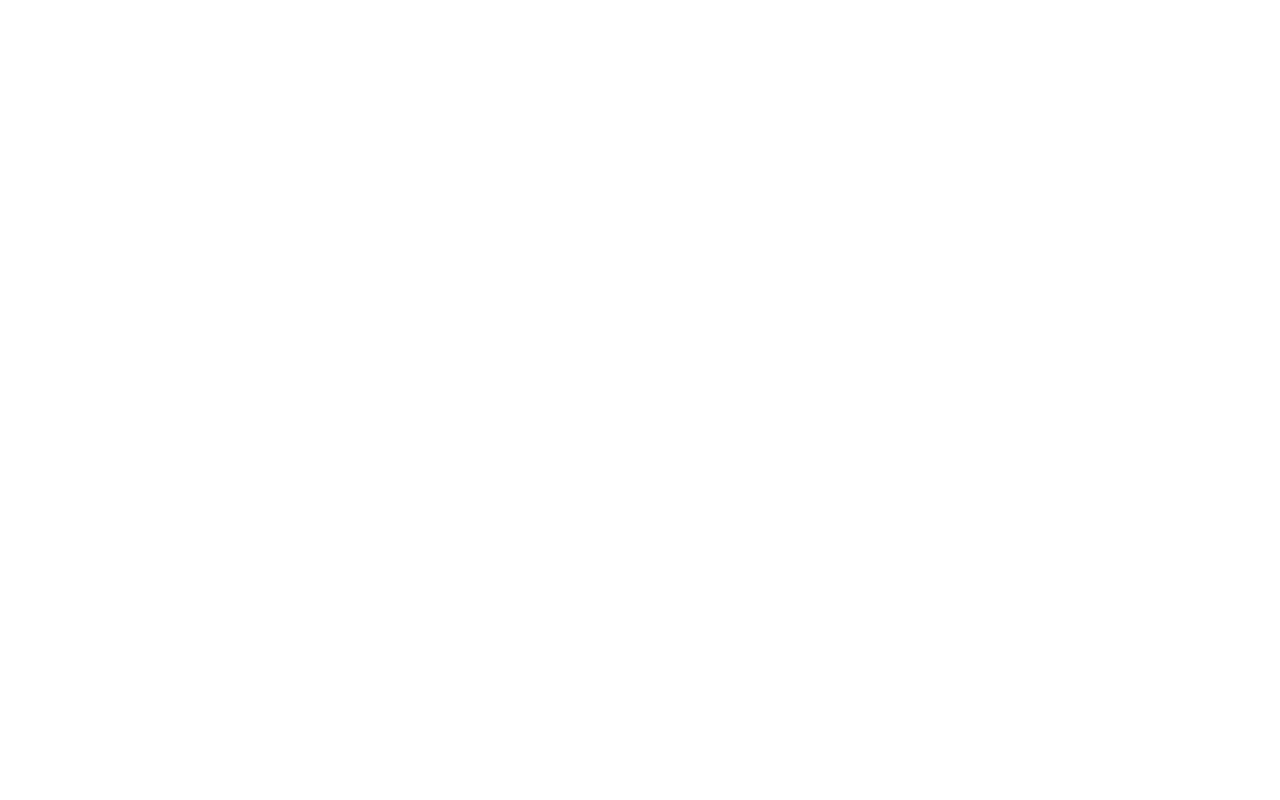
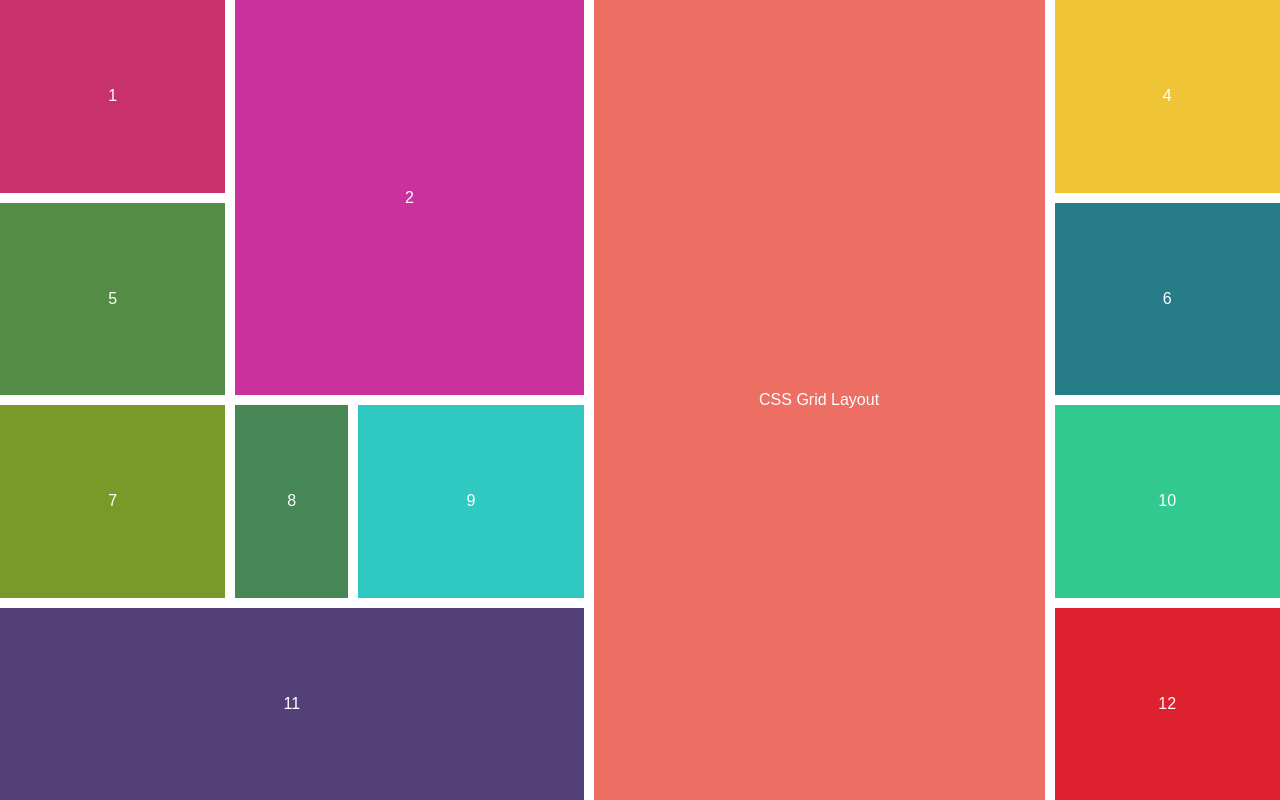
Before and after one commit to deekeh/bl-grid-layout, a plain HTML site: page index.html in a window 1280 px wide. Drawn offline with Linux system fonts and the light colour scheme.

Commit message:
added task1 - grid layout as per spec

```diff
--- a/index.html
+++ b/index.html
@@ -5,8 +5,20 @@
   <meta http-equiv="X-UA-Compatible" content="IE=edge">
   <meta name="viewport" content="width=device-width, initial-scale=1.0">
   <title>BridgeLabz - Grid Layout</title>
+  <link rel="stylesheet" href="style/index.css">
 </head>
 <body>
-
+  <div>1</div>
+  <div>2</div>
+  <div>CSS Grid Layout</div>
+  <div>4</div>
+  <div>5</div>
+  <div>6</div>
+  <div>7</div>
+  <div>8</div>
+  <div>9</div>
+  <div>10</div>
+  <div>11</div>
+  <div>12</div>
 </body>
 </html>
--- a/style/index.css
+++ b/style/index.css
@@ -3,7 +3,78 @@
   box-sizing: border-box;
   margin: 0;
   padding: 0;
+  font-family: Arial, Helvetica, sans-serif;
+  color: #fff;
 }
 body, html {
   min-height: 100vh;
 }
+
+
+body {
+  display: grid;
+  gap: 10px;
+  grid-template-columns: 1fr 0.5fr 1fr 2fr 1fr;
+  grid-template-rows: repeat(4, 1fr);
+}
+
+div {
+  background-color: #C9316B;
+  display: flex;
+  justify-content: center;
+  align-items: center;
+}
+
+div:first-child {
+  background-color: #C9316B;
+}
+
+div:nth-child(2) {
+  grid-column: span 2;
+  grid-row: span 2;
+  background-color: #CA319D;
+}
+
+div:nth-child(3) {
+  grid-row: span 4;
+  background-color: #ED6E62;
+}
+div:nth-child(4) {
+  background-color: #EFC437;
+}
+div:nth-child(5) {
+  background-color: #538C45;
+}
+div:nth-child(6) {
+  background-color: #267C87;
+}
+div:nth-child(7) {
+  background-color: #799928;
+}
+div:nth-child(8) {
+  background-color: #478755;
+}
+div:nth-child(9) {
+  background-color: #30C9C2;
+}
+div:nth-child(10) {
+  background-color: #31C98F;
+}
+div:nth-child(11) {
+  grid-column: span 3;
+  background-color: #544079;
+}
+div:nth-child(12) {
+  background-color: #DE212F;
+}
+
+/* @media screen and (max-width: 576px) {
+  body {
+    grid-template-columns: none;
+    grid-template-rows: none;
+  }
+  div {
+    grid-column: auto / auto;
+    grid-row: auto / auto;
+  }
+} */
```
